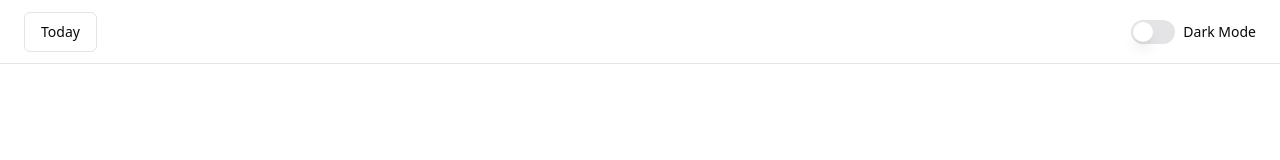
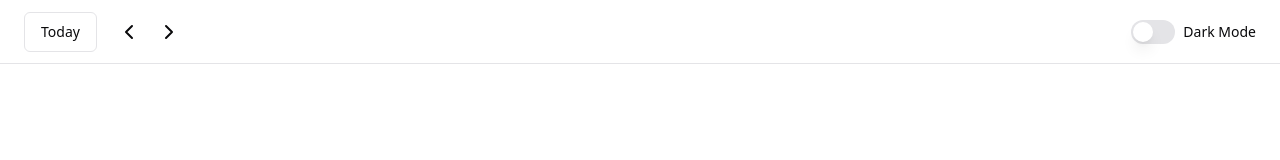
Before and after one commit to ALSA98/react-calendar, a React (Vite) app: page / in a window 1280 px wide. Shown: the top 160 px of the page. Built offline with nearby package versions, Linux system fonts and the light colour scheme.

Commit message:
feat: Add next and prev buttons UI

```diff
--- a/src/components/CalendarHeaderNavigator.tsx
+++ b/src/components/CalendarHeaderNavigator.tsx
@@ -1,9 +1,19 @@
 import { Button } from "@/components/ui/Button";
+import { ChevronLeftIcon } from "lucide-react";
+import { ChevronRightIcon } from "lucide-react";
 
 const CalendarHeaderNavigator = () => {
   return (
-    <div className="inline-flex h-full items-center">
+    <div className="inline-flex h-full items-center gap-3">
       <Button variant="outline">Today</Button>
+      <div>
+        <Button variant="ghost" className="px-2">
+          <ChevronLeftIcon />
+        </Button>
+        <Button variant="ghost" className="px-2">
+          <ChevronRightIcon />
+        </Button>
+      </div>
     </div>
   );
 };
```
